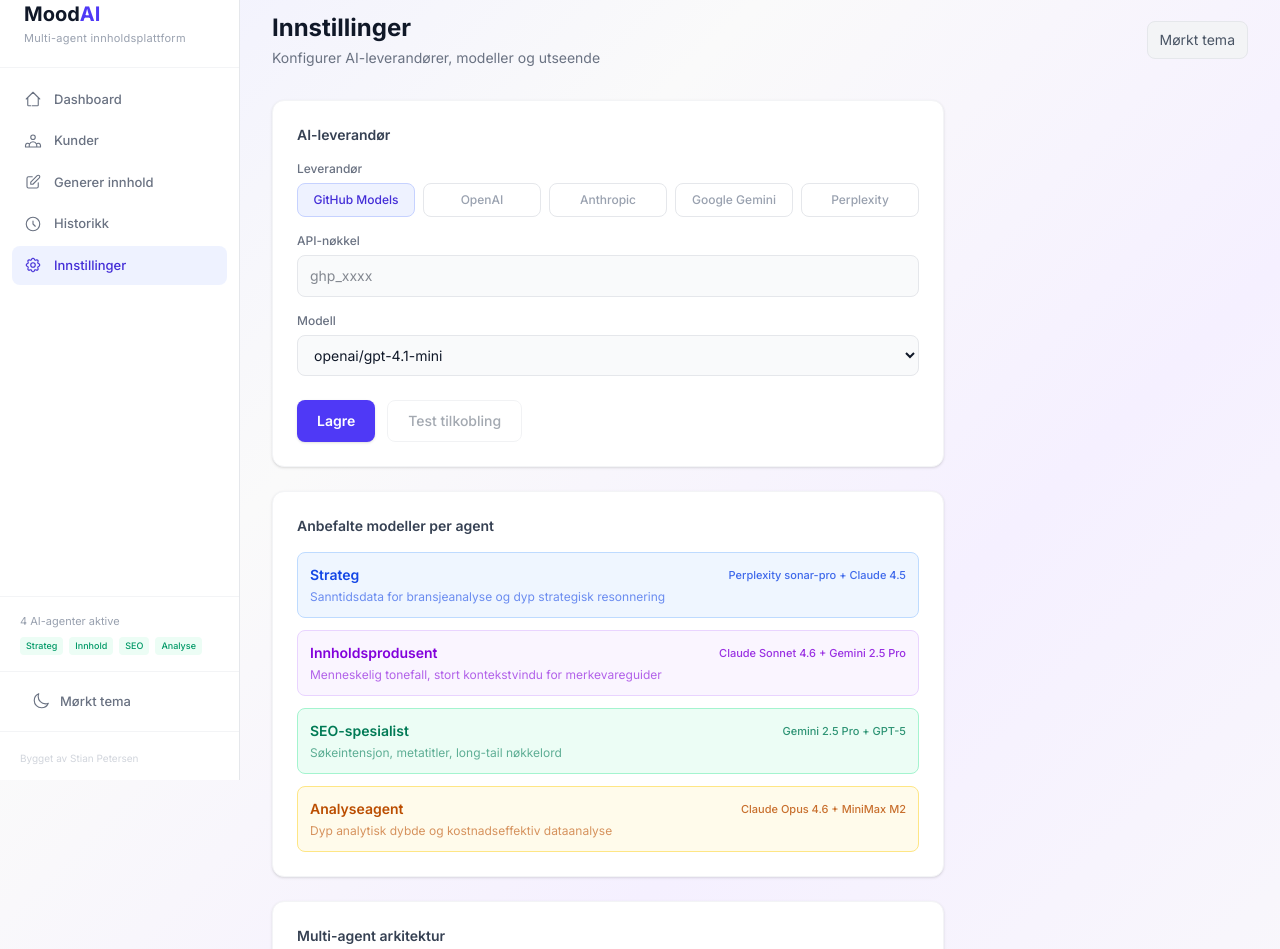
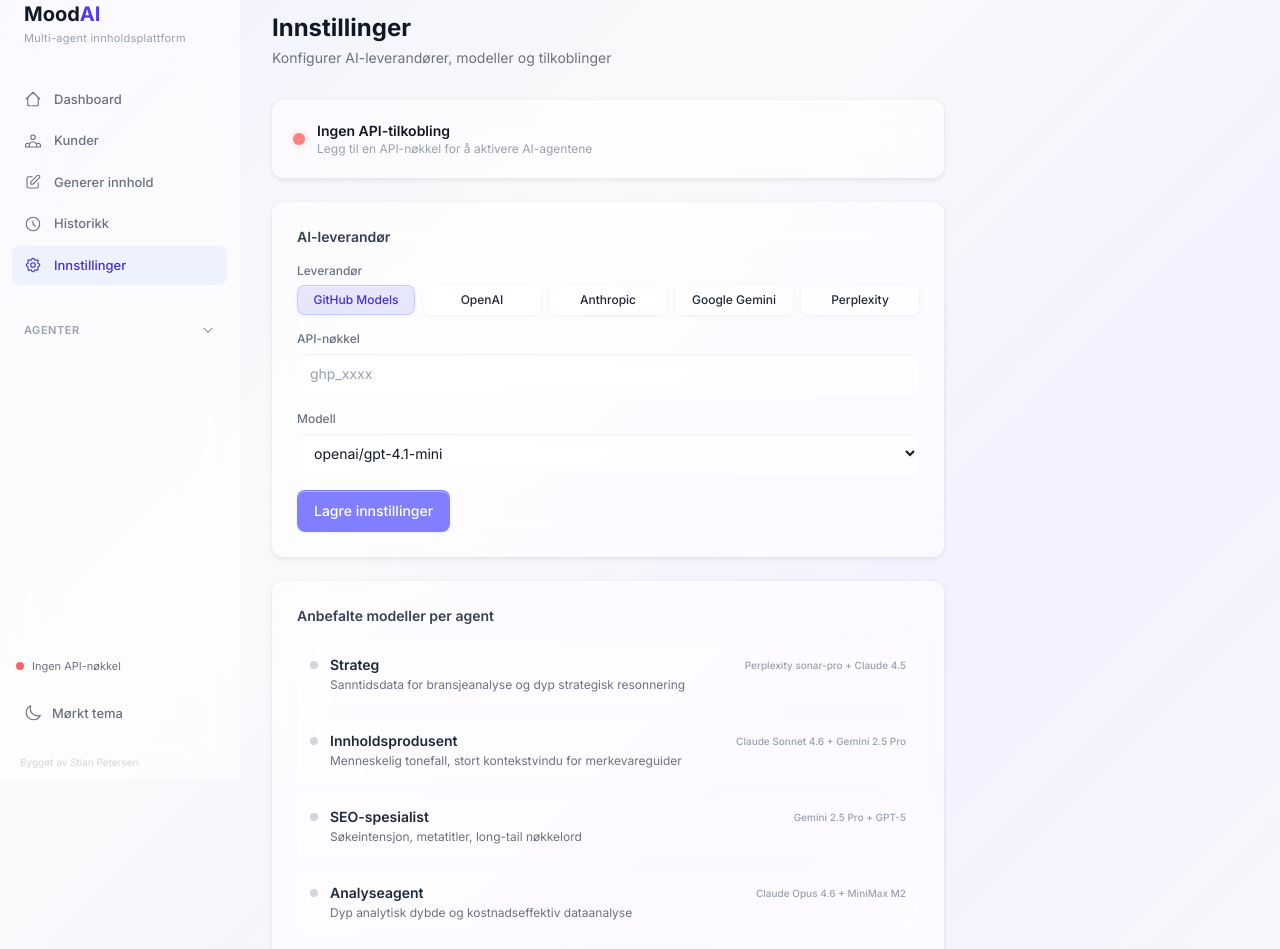
Before and after one commit to Snakkaz/moodgruppen-mvp, a Next.js app: page /settings in a window 1280 px wide. Shown: the part 20-969 px from the top of the page. Built offline with nearby package versions, Linux system fonts and the light colour scheme.

Commit message:
feat: agent-panel i sidebar med live status, API-tilkoblingsstatus, glass sidebar

```diff
--- a/src/app/settings/page.tsx
+++ b/src/app/settings/page.tsx
@@ -1,6 +1,7 @@
 "use client";
 import { useEffect, useState } from "react";
 import { getSettings, saveSettings, AGENTS, type AISettings } from "@/lib/store";
+import { GlassCard, GlassButton, GlassInput, GlassSelect } from "@/components/ui/glass";
 
 const PROVIDERS = [
   { id: "github", name: "GitHub Models", placeholder: "ghp_xxxx", models: ["openai/gpt-4.1-mini", "openai/gpt-4.1", "openai/gpt-4o", "openai/gpt-4o-mini"] },
@@ -22,20 +23,8 @@ export default function SettingsPage() {
   const [saved, setSaved] = useState(false);
   const [testing, setTesting] = useState(false);
   const [testResult, setTestResult] = useState<string | null>(null);
-  const [dark, setDark] = useState(false);
 
-  useEffect(() => {
-    setSettings(getSettings());
-    setDark(document.documentElement.classList.contains("dark"));
-  }, []);
-
-  const toggleDark = () => {
-    const next = !dark;
-    setDark(next);
-    document.documentElement.classList.toggle("dark", next);
-    localStorage.setItem("mg-dark", next ? "1" : "0");
-  };
-
+  useEffect(() => { setSettings(getSettings()); }, []);
   const provider = PROVIDERS.find(p => p.id === settings.provider) || PROVIDERS[0];
 
   const save = () => { saveSettings(settings); setSaved(true); setTimeout(() => setSaved(false), 2000); };
@@ -57,106 +46,108 @@ export default function SettingsPage() {
     setTesting(false);
   };
 
-  const inputCls = "w-full bg-gray-50 dark:bg-gray-800 border border-gray-200 dark:border-gray-700 rounded-lg px-3 py-2.5 text-sm text-gray-900 dark:text-gray-100 focus:border-indigo-500 focus:ring-1 focus:ring-indigo-500 focus:outline-none transition-colors";
-  const cardCls = "bg-white dark:bg-gray-900 rounded-xl border border-gray-100 dark:border-gray-800 p-6 shadow-sm";
-
   return (
     <div>
-      <div className="flex items-center justify-between mb-8">
-        <div>
+      <div className="mb-8">
         <h1 className="text-2xl font-bold text-gray-900 dark:text-white">Innstillinger</h1>
-          <p className="text-sm text-gray-500 dark:text-gray-400 mt-1">Konfigurer AI-leverandører, modeller og utseende</p>
-        </div>
-        <button onClick={toggleDark}
-          className="px-3 py-2 bg-gray-100 dark:bg-gray-800 border border-gray-200 dark:border-gray-700 rounded-lg text-sm text-gray-600 dark:text-gray-300 hover:bg-gray-200 dark:hover:bg-gray-700 transition-colors">
-          {dark ? "Lyst tema" : "Mørkt tema"}
-        </button>
+        <p className="text-sm text-gray-500 dark:text-gray-400 mt-1">Konfigurer AI-leverandører, modeller og tilkoblinger</p>
       </div>
 
       <div className="max-w-2xl space-y-6">
+        {/* API Status */}
+        <GlassCard className="p-5">
+          <div className="flex items-center justify-between">
+            <div className="flex items-center gap-3">
+              <div className={`w-3 h-3 rounded-full ${settings.apiKey ? "bg-emerald-400 shadow-[0_0_8px_rgba(52,211,153,0.4)]" : "bg-red-400 animate-pulse shadow-[0_0_8px_rgba(248,113,113,0.4)]"}`}/>
+              <div>
+                <div className="text-sm font-semibold text-gray-900 dark:text-white">{settings.apiKey ? "API tilkoblet" : "Ingen API-tilkobling"}</div>
+                <div className="text-xs text-gray-400 dark:text-gray-500">{settings.apiKey ? `${provider.name} — ${settings.model}` : "Legg til en API-nøkkel for å aktivere AI-agentene"}</div>
+              </div>
+            </div>
+            {settings.apiKey && (
+              <GlassButton size="sm" onClick={test} disabled={testing}>
+                {testing ? "Tester..." : "Test tilkobling"}
+              </GlassButton>
+            )}
+          </div>
+          {testResult && (
+            <div className={`mt-3 text-sm p-3 rounded-lg ${testResult.includes("fungerer") ? "bg-emerald-500/10 text-emerald-700 dark:text-emerald-300 border border-emerald-500/20" : "bg-red-500/10 text-red-700 dark:text-red-300 border border-red-500/20"}`}>
+              {testResult}
+            </div>
+          )}
+        </GlassCard>
+
         {/* API Config */}
-        <div className={cardCls + " space-y-4"}>
+        <GlassCard className="p-6 space-y-4">
           <h3 className="text-sm font-semibold text-gray-700 dark:text-gray-200">AI-leverandør</h3>
 
           <div>
             <label className="block text-xs font-medium text-gray-500 dark:text-gray-400 mb-1.5">Leverandør</label>
             <div className="grid grid-cols-3 sm:grid-cols-5 gap-2">
               {PROVIDERS.map(p => (
-                <button key={p.id} onClick={() => setSettings({ ...settings, provider: p.id, model: p.models[0] })}
-                  className={`px-2 py-2 rounded-lg text-xs font-medium border transition-all ${settings.provider === p.id
-                    ? "bg-indigo-50 dark:bg-indigo-900/30 text-indigo-700 dark:text-indigo-300 border-indigo-200 dark:border-indigo-700"
-                    : "bg-white dark:bg-gray-800 text-gray-400 border-gray-200 dark:border-gray-700 hover:border-gray-300"}`}>
+                <GlassButton key={p.id} size="sm" onClick={() => setSettings({ ...settings, provider: p.id, model: p.models[0] })}
+                  className={settings.provider === p.id ? "bg-indigo-500/15 dark:bg-indigo-500/20 text-indigo-700 dark:text-indigo-300 border-indigo-400/30" : ""}>
                   {p.name}
-                </button>
+                </GlassButton>
               ))}
             </div>
           </div>
 
           <div>
             <label className="block text-xs font-medium text-gray-500 dark:text-gray-400 mb-1.5">API-nøkkel</label>
-            <input type="password" value={settings.apiKey} onChange={e => setSettings({ ...settings, apiKey: e.target.value })} className={inputCls} placeholder={provider.placeholder} />
+            <GlassInput type="password" value={settings.apiKey} onChange={e => setSettings({ ...settings, apiKey: e.target.value })} placeholder={provider.placeholder} />
           </div>
 
           <div>
             <label className="block text-xs font-medium text-gray-500 dark:text-gray-400 mb-1.5">Modell</label>
-            <select value={settings.model} onChange={e => setSettings({ ...settings, model: e.target.value })} className={inputCls}>
+            <GlassSelect value={settings.model} onChange={e => setSettings({ ...settings, model: e.target.value })}>
               {provider.models.map(m => <option key={m} value={m}>{m}</option>)}
-            </select>
+            </GlassSelect>
           </div>
 
-          <div className="flex gap-3 pt-2">
-            <button onClick={save} className="px-5 py-2.5 bg-indigo-600 hover:bg-indigo-700 text-white text-sm font-semibold rounded-lg transition-colors shadow-sm">
-              {saved ? "Lagret!" : "Lagre"}
-            </button>
-            <button onClick={test} disabled={!settings.apiKey || testing}
-              className="px-5 py-2.5 bg-white dark:bg-gray-800 border border-gray-200 dark:border-gray-700 text-gray-600 dark:text-gray-300 hover:border-indigo-200 text-sm font-medium rounded-lg transition-colors disabled:opacity-50">
-              {testing ? "Tester..." : "Test tilkobling"}
-            </button>
-          </div>
+          <GlassButton variant="primary" onClick={save}>
+            {saved ? "Lagret!" : "Lagre innstillinger"}
+          </GlassButton>
+        </GlassCard>
 
-          {testResult && (
-            <div className={`text-sm p-3 rounded-lg ${testResult.includes("fungerer") ? "bg-emerald-50 dark:bg-emerald-900/20 text-emerald-700 dark:text-emerald-300 border border-emerald-200 dark:border-emerald-800" : "bg-red-50 dark:bg-red-900/20 text-red-700 dark:text-red-300 border border-red-200 dark:border-red-800"}`}>
-              {testResult}
-            </div>
-          )}
-        </div>
-
-        {/* Agent Model Recommendations */}
-        <div className={cardCls}>
+        {/* Agent Recommendations */}
+        <GlassCard className="p-6">
           <h3 className="text-sm font-semibold text-gray-700 dark:text-gray-200 mb-4">Anbefalte modeller per agent</h3>
           <div className="space-y-3">
             {AGENTS.map(a => {
               const rec = AGENT_MODELS[a.id];
               return (
-                <div key={a.id} className={`rounded-lg p-3 border ${a.color}`}>
+                <div key={a.id} className="flex items-start gap-3 p-3 rounded-lg bg-white/30 dark:bg-white/5 border border-white/20 dark:border-white/5">
+                  <div className={`w-2 h-2 rounded-full mt-1.5 flex-shrink-0 ${settings.apiKey ? "bg-emerald-400" : "bg-gray-300 dark:bg-gray-600"}`}/>
+                  <div className="flex-1">
                     <div className="flex items-center justify-between">
-                    <span className="text-sm font-semibold">{a.name}</span>
-                    <span className="text-[11px] font-medium opacity-80">{rec?.recommended}</span>
+                      <span className="text-sm font-semibold text-gray-800 dark:text-gray-200">{a.name}</span>
+                      <span className="text-[10px] text-gray-400 dark:text-gray-500 font-medium">{rec?.recommended}</span>
                     </div>
-                  <p className="text-xs mt-1 opacity-60">{rec?.reason}</p>
+                    <p className="text-xs text-gray-500 dark:text-gray-400 mt-0.5">{rec?.reason}</p>
+                  </div>
                 </div>
               );
             })}
           </div>
-        </div>
+        </GlassCard>
 
         {/* Architecture */}
-        <div className={cardCls}>
-          <h3 className="text-sm font-semibold text-gray-700 dark:text-gray-200 mb-3">Multi-agent arkitektur</h3>
-          <div className="text-xs text-gray-500 dark:text-gray-400 space-y-2 leading-relaxed">
-            <p>Hver forespørsel kjøres gjennom 4 spesialiserte AI-agenter parallelt. Agentene har ulike system-prompts og kontekst optimalisert for sin rolle.</p>
-            <div className="bg-gray-50 dark:bg-gray-800 rounded-lg p-4 mt-3 font-mono text-[11px] text-gray-600 dark:text-gray-300 leading-loose">
-              <div className="text-gray-400">// Parallell kjøring</div>
-              <div>Brief + Kundeprofil</div>
+        <GlassCard className="p-6">
+          <h3 className="text-sm font-semibold text-gray-700 dark:text-gray-200 mb-3">Arkitektur</h3>
+          <div className="bg-white/30 dark:bg-white/5 rounded-lg p-4 font-mono text-[11px] text-gray-600 dark:text-gray-400 leading-loose border border-white/20 dark:border-white/5">
+            <div className="text-gray-400 dark:text-gray-600">// Parallell agent-kjøring</div>
+            <div className="text-gray-700 dark:text-gray-300">Brief + Kundeprofil</div>
             <div className="ml-4 text-blue-600 dark:text-blue-400">├── Strateg-agent → kanalanbefaling</div>
             <div className="ml-4 text-purple-600 dark:text-purple-400">├── Innholds-agent → ferdig innhold</div>
             <div className="ml-4 text-emerald-600 dark:text-emerald-400">├── SEO-agent → søkeoptimalisering</div>
             <div className="ml-4 text-amber-600 dark:text-amber-400">└── Analyse-agent → evaluering + forslag</div>
-              <div className="mt-1 text-gray-400">// → samlet resultat til bruker</div>
+            <div className="mt-2 text-gray-400 dark:text-gray-600">// Neste steg</div>
+            <div className="text-gray-500 dark:text-gray-500">n8n/Make → workflow-orkestrering</div>
+            <div className="text-gray-500 dark:text-gray-500">Qdrant → RAG vektordatabase</div>
+            <div className="text-gray-500 dark:text-gray-500">Semrush → SEO-agent integrasjon</div>
           </div>
-            <p className="mt-2">Neste steg: Integrasjon med n8n/Make for workflow-orkestrering, RAG med vektordatabase (Qdrant) for kunnskapsbaserte svar, og Semrush/Surfer SEO-integrasjon for SEO-agenten.</p>
-          </div>
-        </div>
+        </GlassCard>
       </div>
     </div>
   );
--- a/src/components/Sidebar.tsx
+++ b/src/components/Sidebar.tsx
@@ -2,6 +2,7 @@
 import Link from "next/link";
 import { usePathname } from "next/navigation";
 import { useState, useEffect } from "react";
+import { getSettings, AGENTS } from "@/lib/store";
 
 const nav = [
   { href: "/", label: "Dashboard", icon: "M3 12l2-2m0 0l7-7 7 7M5 10v10a1 1 0 001 1h3m10-11l2 2m-2-2v10a1 1 0 01-1 1h-3m-4 0h4" },
@@ -11,13 +12,24 @@ const nav = [
   { href: "/settings", label: "Innstillinger", icon: "M10.325 4.317c.426-1.756 2.924-1.756 3.35 0a1.724 1.724 0 002.573 1.066c1.543-.94 3.31.826 2.37 2.37a1.724 1.724 0 001.066 2.573c1.756.426 1.756 2.924 0 3.35a1.724 1.724 0 00-1.066 2.573c.94 1.543-.826 3.31-2.37 2.37a1.724 1.724 0 00-2.573 1.066c-.426 1.756-2.924 1.756-3.35 0a1.724 1.724 0 00-2.573-1.066c-1.543.94-3.31-.826-2.37-2.37a1.724 1.724 0 00-1.066-2.573c-1.756-.426-1.756-2.924 0-3.35a1.724 1.724 0 001.066-2.573c-.94-1.543.826-3.31 2.37-2.37.996.608 2.296.07 2.572-1.065z M15 12a3 3 0 11-6 0 3 3 0 016 0z" },
 ];
 
+const AGENT_MODELS: Record<string, string> = {
+  strategist: "Perplexity + Claude 4.5",
+  content: "Claude Sonnet 4.6",
+  seo: "Gemini 2.5 Pro",
+  analyst: "Claude Opus 4.6",
+};
+
 export default function Sidebar() {
   const pathname = usePathname();
   const [mobileOpen, setMobileOpen] = useState(false);
   const [dark, setDark] = useState(false);
+  const [apiConnected, setApiConnected] = useState(false);
+  const [expandAgents, setExpandAgents] = useState(false);
 
   useEffect(() => {
     setDark(document.documentElement.classList.contains("dark"));
+    const s = typeof window !== "undefined" ? JSON.parse(localStorage.getItem("mg-settings") || "{}") : {};
+    setApiConnected(!!s.apiKey);
   }, []);
 
   const toggleDark = () => {
@@ -35,7 +47,7 @@ export default function Sidebar() {
           <Link key={n.href} href={n.href} onClick={() => setMobileOpen(false)}
             className={`flex items-center gap-3 px-3 py-2.5 rounded-lg text-[13px] font-medium transition-all ${active
               ? "bg-indigo-50 dark:bg-indigo-900/20 text-indigo-700 dark:text-indigo-300"
-              : "text-gray-500 dark:text-gray-400 hover:text-gray-900 dark:hover:text-white hover:bg-gray-50 dark:hover:bg-gray-800"}`}>
+              : "text-gray-500 dark:text-gray-400 hover:text-gray-900 dark:hover:text-white hover:bg-white/50 dark:hover:bg-white/5"}`}>
             <svg className="w-[18px] h-[18px] flex-shrink-0" fill="none" stroke="currentColor" strokeWidth={1.5} viewBox="0 0 24 24"><path strokeLinecap="round" strokeLinejoin="round" d={n.icon}/></svg>
             {n.label}
           </Link>
@@ -47,10 +59,10 @@ export default function Sidebar() {
   return (
     <>
       {/* Mobile header */}
-      <div className="md:hidden fixed top-0 left-0 right-0 h-14 bg-white dark:bg-[#0d0d14] border-b border-gray-200 dark:border-gray-800 z-50 flex items-center justify-between px-4">
+      <div className="md:hidden fixed top-0 left-0 right-0 h-14 bg-white/70 dark:bg-black/50 backdrop-blur-xl border-b border-white/20 dark:border-white/5 z-50 flex items-center justify-between px-4">
         <h1 className="text-lg font-bold text-gray-900 dark:text-white">Mood<span className="text-indigo-600 dark:text-indigo-400">AI</span></h1>
         <div className="flex items-center gap-2">
-          <button onClick={toggleDark} className="p-2 text-gray-400 dark:text-gray-500 hover:text-gray-600 dark:hover:text-gray-300">
+          <button onClick={toggleDark} className="p-2 text-gray-400 dark:text-gray-500">
             {dark ? (
               <svg className="w-4 h-4" fill="none" stroke="currentColor" strokeWidth={1.5} viewBox="0 0 24 24"><path strokeLinecap="round" strokeLinejoin="round" d="M12 3v2.25m6.364.386l-1.591 1.591M21 12h-2.25m-.386 6.364l-1.591-1.591M12 18.75V21m-4.773-4.227l-1.591 1.591M5.25 12H3m4.227-4.773L5.636 5.636M15.75 12a3.75 3.75 0 11-7.5 0 3.75 3.75 0 017.5 0z"/></svg>
             ) : (
@@ -58,46 +70,70 @@ export default function Sidebar() {
             )}
           </button>
           <button onClick={() => setMobileOpen(!mobileOpen)} className="p-2 text-gray-500 dark:text-gray-400">
-          <svg className="w-5 h-5" fill="none" stroke="currentColor" strokeWidth={2} viewBox="0 0 24 24">
-            {mobileOpen
-              ? <path strokeLinecap="round" strokeLinejoin="round" d="M6 18L18 6M6 6l12 12"/>
-              : <path strokeLinecap="round" strokeLinejoin="round" d="M4 6h16M4 12h16M4 18h16"/>}
-          </svg>
-        </button>
+            <svg className="w-5 h-5" fill="none" stroke="currentColor" strokeWidth={2} viewBox="0 0 24 24">
+              {mobileOpen ? <path strokeLinecap="round" strokeLinejoin="round" d="M6 18L18 6M6 6l12 12"/> : <path strokeLinecap="round" strokeLinejoin="round" d="M4 6h16M4 12h16M4 18h16"/>}
+            </svg>
+          </button>
         </div>
       </div>
 
-      {/* Mobile menu overlay */}
       {mobileOpen && (
         <div className="md:hidden fixed inset-0 z-40 bg-black/20" onClick={() => setMobileOpen(false)}>
-          <div className="absolute top-14 left-0 right-0 bg-white dark:bg-[#0d0d14] border-b border-gray-200 dark:border-gray-800 p-3" onClick={e => e.stopPropagation()}>
+          <div className="absolute top-14 left-0 right-0 bg-white/90 dark:bg-gray-900/90 backdrop-blur-xl border-b border-white/20 p-3" onClick={e => e.stopPropagation()}>
             <NavLinks />
           </div>
         </div>
       )}
 
       {/* Desktop sidebar */}
-      <aside className="fixed left-0 top-0 h-full w-60 bg-white dark:bg-[#0d0d14] border-r border-gray-200 dark:border-gray-800 flex flex-col z-50 max-md:hidden">
-        <div className="px-6 py-5 border-b border-gray-100 dark:border-gray-800">
+      <aside className="fixed left-0 top-0 h-full w-60 bg-white/60 dark:bg-black/30 backdrop-blur-xl border-r border-white/20 dark:border-white/5 flex flex-col z-50 max-md:hidden">
+        <div className="px-6 py-5 border-b border-white/20 dark:border-white/5">
           <h1 className="text-xl font-bold text-gray-900 dark:text-white">Mood<span className="text-indigo-600 dark:text-indigo-400">AI</span></h1>
           <p className="text-[11px] text-gray-400 mt-0.5 tracking-wide">Multi-agent innholdsplattform</p>
         </div>
-        <nav className="flex-1 py-3 px-3 space-y-0.5">
+
+        <nav className="flex-1 py-3 px-3 space-y-0.5 overflow-y-auto">
           <NavLinks />
+
+          {/* Agent panel */}
+          <div className="mt-4 pt-3 border-t border-white/15 dark:border-white/5">
+            <button onClick={() => setExpandAgents(!expandAgents)}
+              className="w-full flex items-center justify-between px-3 py-2 text-[11px] font-semibold text-gray-400 dark:text-gray-500 uppercase tracking-wider hover:text-gray-600 dark:hover:text-gray-300 transition-colors">
+              <span>Agenter</span>
+              <svg className={`w-3.5 h-3.5 transition-transform ${expandAgents ? "rotate-180" : ""}`} fill="none" stroke="currentColor" strokeWidth={2} viewBox="0 0 24 24">
+                <path strokeLinecap="round" strokeLinejoin="round" d="M19 9l-7 7-7-7"/>
+              </svg>
+            </button>
+
+            {expandAgents && (
+              <div className="mt-1 space-y-1.5">
+                {AGENTS.map(a => (
+                  <div key={a.id} className="px-2 py-2 rounded-lg bg-white/30 dark:bg-white/5 border border-white/20 dark:border-white/5">
+                    <div className="flex items-center justify-between">
+                      <span className="text-[11px] font-semibold text-gray-700 dark:text-gray-300">{a.name}</span>
+                      <div className="w-1.5 h-1.5 rounded-full bg-emerald-400" title="Klar"/>
+                    </div>
+                    <div className="text-[10px] text-gray-400 dark:text-gray-500 mt-0.5">{AGENT_MODELS[a.id]}</div>
+                    <div className="text-[9px] text-gray-300 dark:text-gray-600 mt-0.5 italic">{a.desc}</div>
+                  </div>
+                ))}
+              </div>
+            )}
+          </div>
         </nav>
 
-        <div className="px-5 py-4 border-t border-gray-100 dark:border-gray-800">
-          <div className="text-[11px] text-gray-400 dark:text-gray-500">4 AI-agenter aktive</div>
-          <div className="flex gap-1.5 mt-2">
-            {["Strateg", "Innhold", "SEO", "Analyse"].map(a => (
-              <span key={a} className="text-[9px] px-1.5 py-0.5 bg-emerald-50 dark:bg-emerald-900/20 text-emerald-600 dark:text-emerald-400 rounded font-medium">{a}</span>
-            ))}
+        {/* API status */}
+        <div className="px-4 py-3 border-t border-white/15 dark:border-white/5">
+          <div className="flex items-center gap-2">
+            <div className={`w-2 h-2 rounded-full ${apiConnected ? "bg-emerald-400" : "bg-red-400 animate-pulse"}`}/>
+            <span className="text-[11px] text-gray-500 dark:text-gray-400">{apiConnected ? "API tilkoblet" : "Ingen API-nøkkel"}</span>
           </div>
         </div>
 
-        <div className="px-5 py-3 border-t border-gray-100 dark:border-gray-800">
+        {/* Dark mode toggle */}
+        <div className="px-3 py-2 border-t border-white/15 dark:border-white/5">
           <button onClick={toggleDark}
-            className="w-full flex items-center gap-2.5 px-3 py-2 rounded-lg text-[13px] font-medium text-gray-500 dark:text-gray-400 hover:text-gray-900 dark:hover:text-white hover:bg-gray-50 dark:hover:bg-gray-800 transition-all">
+            className="w-full flex items-center gap-2.5 px-3 py-2 rounded-lg text-[13px] font-medium text-gray-500 dark:text-gray-400 hover:text-gray-900 dark:hover:text-white hover:bg-white/40 dark:hover:bg-white/5 transition-all">
             {dark ? (
               <svg className="w-[18px] h-[18px]" fill="none" stroke="currentColor" strokeWidth={1.5} viewBox="0 0 24 24"><path strokeLinecap="round" strokeLinejoin="round" d="M12 3v2.25m6.364.386l-1.591 1.591M21 12h-2.25m-.386 6.364l-1.591-1.591M12 18.75V21m-4.773-4.227l-1.591 1.591M5.25 12H3m4.227-4.773L5.636 5.636M15.75 12a3.75 3.75 0 11-7.5 0 3.75 3.75 0 017.5 0z"/></svg>
             ) : (
@@ -107,7 +143,7 @@ export default function Sidebar() {
           </button>
         </div>
 
-        <div className="px-5 py-3 border-t border-gray-100 dark:border-gray-800">
+        <div className="px-5 py-2 border-t border-white/15 dark:border-white/5">
           <a href="https://petersendc.no" target="_blank" rel="noopener" className="text-[10px] text-gray-300 dark:text-gray-600 hover:text-indigo-500 transition-colors">
             Bygget av Stian Petersen
           </a>
```
Lines whose indentation alone changed are shown as unchanged.
